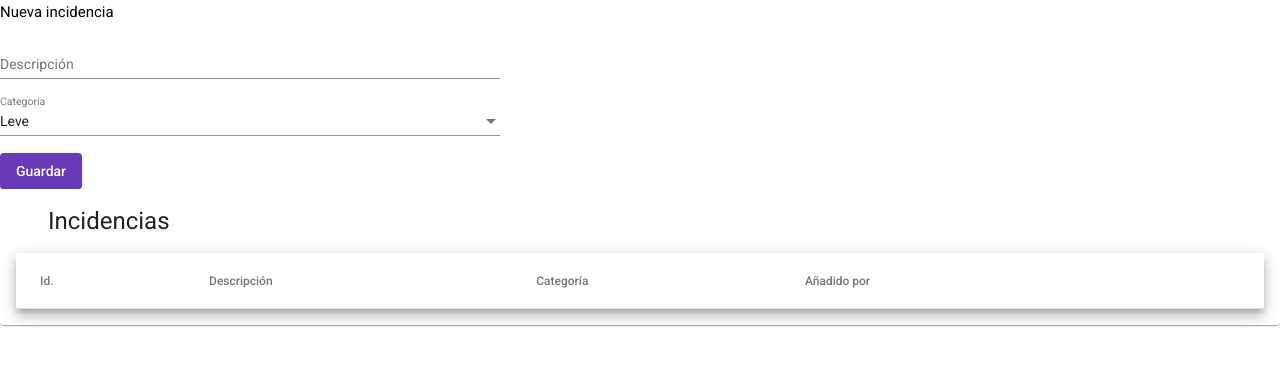
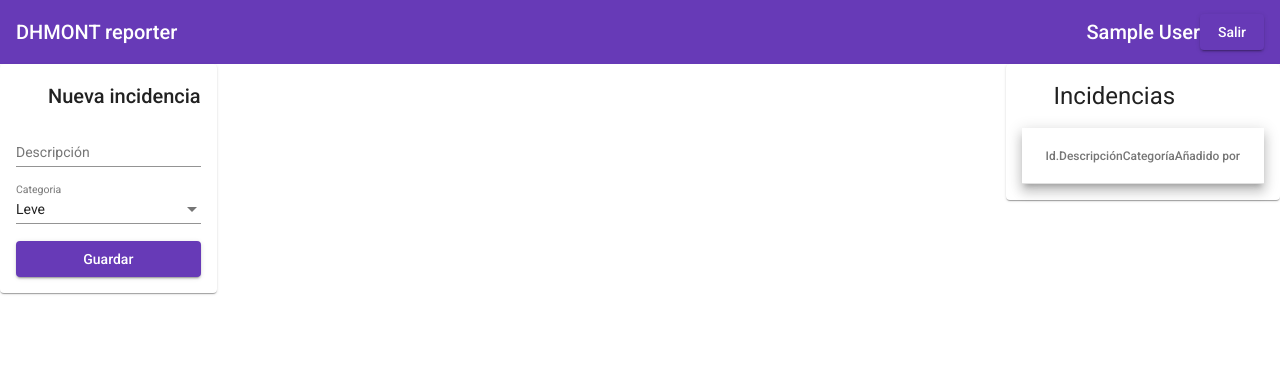
Before and after one commit to enzohdelasota/dhmont-exam, an Angular app: page / in a window 1280 px wide. Shown: the top 366 px of the page. Built offline with nearby package versions, Linux system fonts and the light colour scheme; sample sign-in values are in the browser's storage.

Commit message:
Add toolbar

```diff
--- a/src/app/app.module.ts
+++ b/src/app/app.module.ts
@@ -10,6 +10,7 @@ import { MyMatModule } from './mat.module';
 import { IncidenciasListComponent } from './incidencias-list/incidencias-list.component';
 import { HomeComponent } from './home/home.component';
 import { LoginComponent } from './login/login.component';
+import { ToolbarComponent } from './toolbar/toolbar.component';
 
 @NgModule({
   declarations: [
@@ -18,6 +19,7 @@ import { LoginComponent } from './login/login.component';
     LoginComponent,
     EditIncidenciaComponent,
     IncidenciasListComponent,
+    ToolbarComponent,
   ],
   imports: [
     BrowserModule,
--- a/src/app/edit-incidencia/edit-incidencia.component.html
+++ b/src/app/edit-incidencia/edit-incidencia.component.html
@@ -1,10 +1,13 @@
-<h4>Nueva incidencia</h4>
+<mat-card>
+  <mat-card-header>
+    <h2 class="mat-h2">Nueva incidencia</h2>
+  </mat-card-header>
   <form class="form">
-  <mat-form-field class="form-item">
+    <mat-form-field>
       <mat-label>Descripción</mat-label>
       <input matInput name="descripcion" placeholder="Descripción"  [(ngModel)]="incidencia.description">
     </mat-form-field>
-  <mat-form-field class="form-item">
+    <mat-form-field>
       <mat-label>Categoria</mat-label>
       <mat-select name="categoriaid" [(ngModel)]="incidencia.categoriaId">
         <mat-option *ngFor="let categoria of categorias" [value]="categoria.id">
@@ -14,3 +17,4 @@
     </mat-form-field>
     <button mat-raised-button color="primary" (click)="save()">Guardar</button>
   </form>
+</mat-card>
--- a/src/app/edit-incidencia/edit-incidencia.component.scss
+++ b/src/app/edit-incidencia/edit-incidencia.component.scss
@@ -1,9 +1,4 @@
 .form {
-  min-width: 150px;
-  max-width: 500px;
-  width: 100%;
+  display: flex;
+  flex-direction: column;
 }
-
-.form-item {
-  width: 100%;
-}
--- a/src/app/home/home.component.html
+++ b/src/app/home/home.component.html
@@ -1,2 +1,5 @@
-<app-edit-incidencia></app-edit-incidencia>
-<app-incidencias-list></app-incidencias-list>
+<app-toolbar></app-toolbar>
+<div class="home">
+  <app-edit-incidencia></app-edit-incidencia>
+  <app-incidencias-list></app-incidencias-list>
+</div>
--- a/src/app/home/home.component.scss
+++ b/src/app/home/home.component.scss
@@ -0,0 +1,4 @@
+.home {
+  display: flex;
+  justify-content: space-between;
+}
--- a/src/app/login/login.component.html
+++ b/src/app/login/login.component.html
@@ -1,4 +1,5 @@
-<form>
+<form class="login">
+  <h2 class="mat-h1">Iniciar Sesión</h2>
   <mat-form-field>
     <mat-label>Usuario</mat-label>
     <input matInput name="email" placeholder="Email" type="email" [(ngModel)]="email">
--- a/src/app/login/login.component.scss
+++ b/src/app/login/login.component.scss
@@ -0,0 +1,7 @@
+.login {
+  display: flex;
+  flex-direction: column;
+  align-items: center;
+  justify-content: center;
+  height: 100%;
+}
--- /dev/null
+++ b/src/app/toolbar/toolbar.component.html
@@ -0,0 +1,6 @@
+<mat-toolbar color="primary">
+  <span>DHMONT reporter</span>
+  <span class="spacer"></span>
+  <span>{{user}}</span>
+  <button mat-raised-button color="primary" (click)="logout()">Salir</button>
+</mat-toolbar>
--- /dev/null
+++ b/src/app/toolbar/toolbar.component.scss
@@ -0,0 +1,3 @@
+.spacer {
+  flex: 1 1 auto;
+}
--- /dev/null
+++ b/src/app/toolbar/toolbar.component.ts
@@ -0,0 +1,24 @@
+import { Component, OnInit } from '@angular/core';
+import { Router } from '@angular/router';
+import { AuthService } from '../auth.service';
+
+@Component({
+  selector: 'app-toolbar',
+  templateUrl: './toolbar.component.html',
+  styleUrls: ['./toolbar.component.scss']
+})
+export class ToolbarComponent implements OnInit {
+  user: string = '';
+
+  constructor(private authService: AuthService, private router: Router) { }
+
+  ngOnInit(): void {
+    this.user = this.authService.userName;
+  }
+
+  logout() {
+    this.authService.logout();
+    this.router.navigate(['login']);
+  }
+
+}
```
Also changed, not shown: 1 other file (tests, documents, lock files or other folders). Lines whose indentation alone changed are shown as unchanged.
